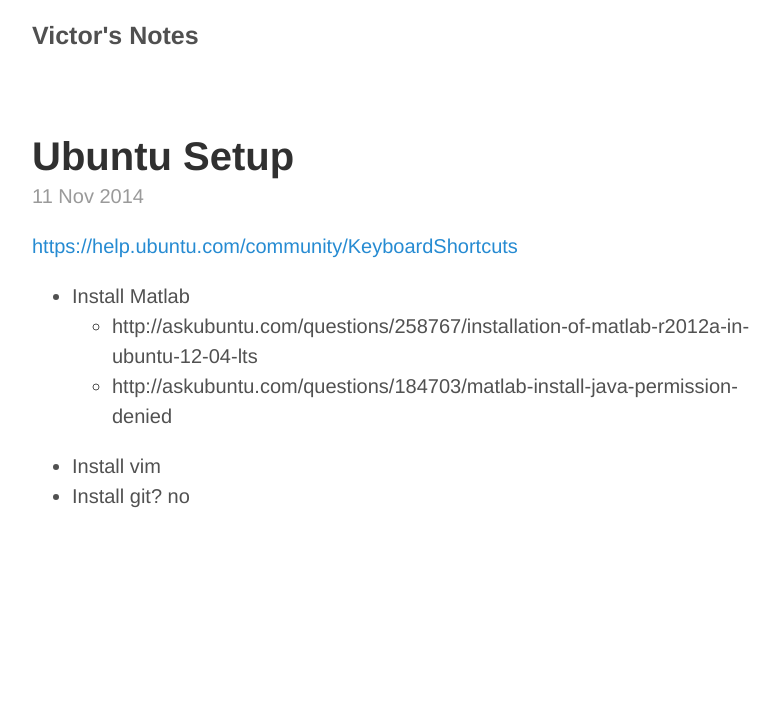
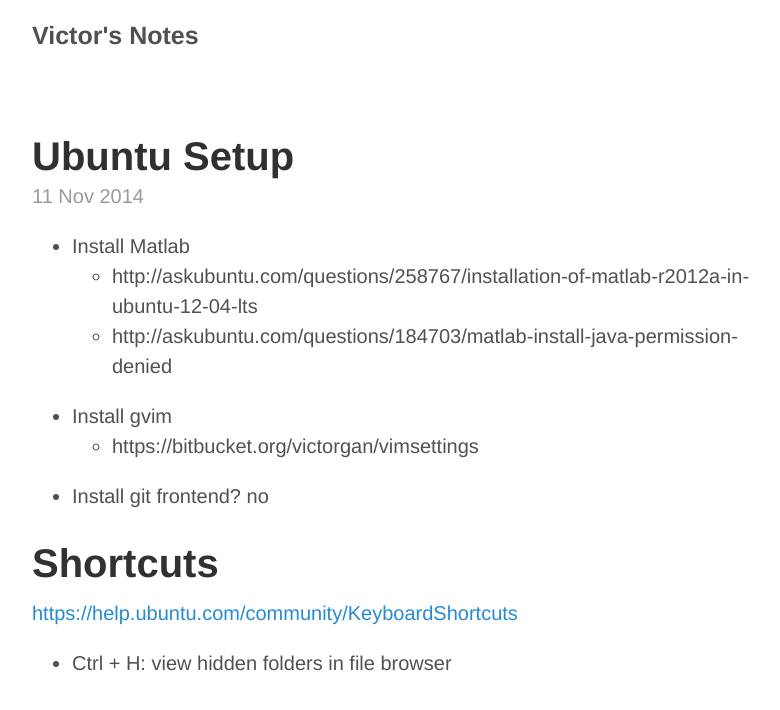
Before and after one commit to victorgan/victorgan.github.io, a Jekyll site: the page built from _posts/2014-11-11-ubuntu.md, in a window 1280 px wide. Shown: the top 710 px of the page, without its empty margins (248-1028 px from the left). Built offline with Jekyll 4.4.1, drawn with Linux system fonts in a browser that asks for light colours; nearby versions of some CDN libraries; library files that are not in the unit come from our copies; comment, search, counter and statistics services are not loaded.

Commit message:
Update 2014-11-11-ubuntu.md

```diff
--- a/_posts/2014-11-11-ubuntu.md
+++ b/_posts/2014-11-11-ubuntu.md
@@ -3,10 +3,14 @@ layout: post
 title: Ubuntu Setup
 ---
 
-[https://help.ubuntu.com/community/KeyboardShortcuts](https://help.ubuntu.com/community/KeyboardShortcuts)
 
 - Install Matlab
   - http://askubuntu.com/questions/258767/installation-of-matlab-r2012a-in-ubuntu-12-04-lts
   - http://askubuntu.com/questions/184703/matlab-install-java-permission-denied
-- Install vim
-- Install git? no
+- Install gvim
+  - https://bitbucket.org/victorgan/vimsettings
+- Install git frontend? no
+
+# Shortcuts
+[https://help.ubuntu.com/community/KeyboardShortcuts](https://help.ubuntu.com/community/KeyboardShortcuts)
+- Ctrl + H: view hidden folders in file browser
```
